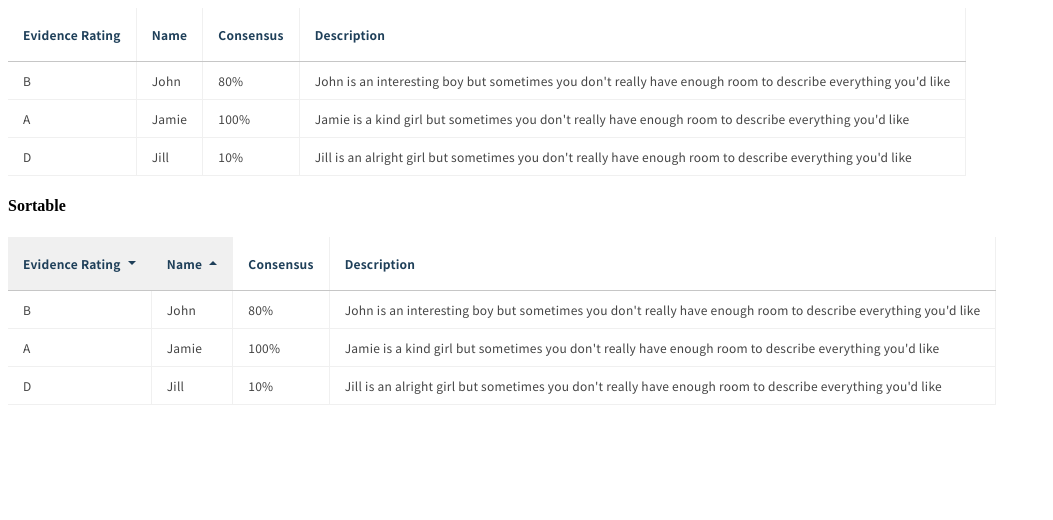
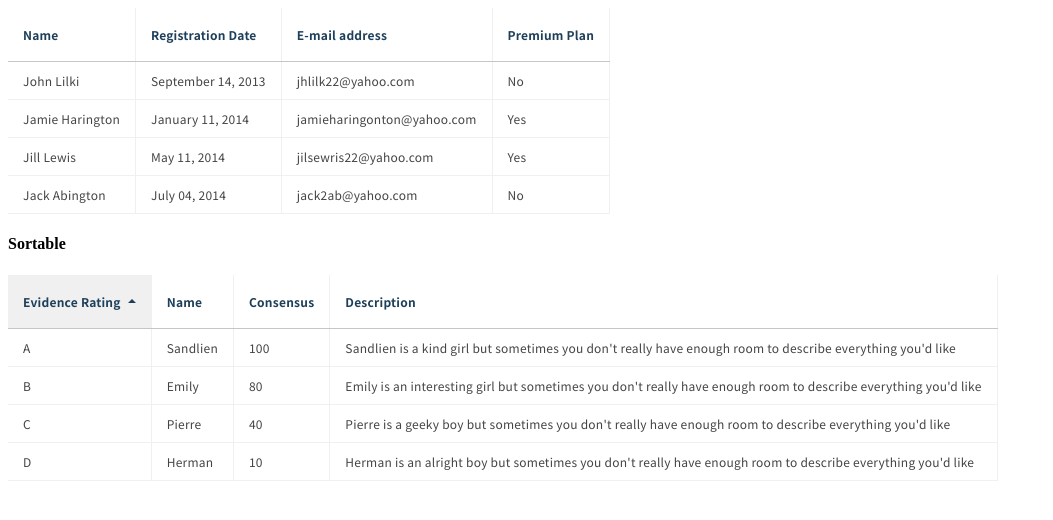
Before and after one commit to usagi-f/react-components, a Next.js app: page /example/Tables in a window 1280 px wide. Shown: the top 520 px of the page, without its empty margins (0-1053 px from the left). Built offline with nearby package versions, Linux system fonts and the light colour scheme.

Commit message:
update sortable example component

```diff
--- a/pages/example/Tables.js
+++ b/pages/example/Tables.js
@@ -1,35 +1,82 @@
-import React from 'react'
+import React, { Component } from 'react'
 import { Table } from '../../src/index'
 
-const Tables = () => (
+const tableData = [
+  { evidenceRating: 'B', name: 'Emily', consensus: 80, description: 'Emily is an interesting girl but sometimes you don\'t really have enough room to describe everything you\'d like' },
+  { evidenceRating: 'A', name: 'Sandlien', consensus: 100, description: 'Sandlien is a kind girl but sometimes you don\'t really have enough room to describe everything you\'d like' },
+  { evidenceRating: 'D', name: 'Herman', consensus: 10, description: 'Herman is an alright boy but sometimes you don\'t really have enough room to describe everything you\'d like' },
+  { evidenceRating: 'C', name: 'Pierre', consensus: 40, description: 'Pierre is a geeky boy but sometimes you don\'t really have enough room to describe everything you\'d like' },
+]
+
+const ascendingSort = (data, sortKey) => {
+  return data.sort((a, b) => {
+    if (a[sortKey] < b[sortKey]) return -1
+    if (a[sortKey] > b[sortKey]) return 1
+  })
+}
+
+export default class Tables extends Component {
+  state = {
+    column: 'evidenceRating',
+    data: ascendingSort(tableData, 'evidenceRating'),
+    direction: 'ascending',
+  }
+
+  handleSort = clickedColumn => () => {
+    const { column, data, direction } = this.state
+
+    if (column !== clickedColumn) {
+      // 初回ソート時は昇順
+      this.setState({
+        column: clickedColumn,
+        data: ascendingSort(data, clickedColumn),
+        direction: 'ascending',
+      })
+      return
+    }
+
+    this.setState({
+      data: data.reverse(),
+      direction: direction === 'ascending' ? 'descending' : 'ascending',
+    })
+  }
+  render() {
+    const { column, data, direction } = this.state
+    return (
       <section>
         <Table>
           <Table.Header>
             <Table.Row>
-          <Table.HeaderCell>Evidence Rating</Table.HeaderCell>
               <Table.HeaderCell>Name</Table.HeaderCell>
-          <Table.HeaderCell>Consensus</Table.HeaderCell>
-          <Table.HeaderCell>Description</Table.HeaderCell>
+              <Table.HeaderCell>Registration Date</Table.HeaderCell>
+              <Table.HeaderCell>E-mail address</Table.HeaderCell>
+              <Table.HeaderCell>Premium Plan</Table.HeaderCell>
             </Table.Row>
           </Table.Header>
           <Table.Body>
             <Table.Row>
-          <Table.Cell>B</Table.Cell>
-          <Table.Cell>John</Table.Cell>
-          <Table.Cell>80%</Table.Cell>
-          <Table.Cell>John is an interesting boy but sometimes you don't really have enough room to describe everything you'd like</Table.Cell>
+              <Table.Cell>John Lilki</Table.Cell>
+              <Table.Cell>September 14, 2013</Table.Cell>
+              <Table.Cell>jhlilk22@yahoo.com</Table.Cell>
+              <Table.Cell>No</Table.Cell>
             </Table.Row>
             <Table.Row>
-          <Table.Cell>A</Table.Cell>
-          <Table.Cell>Jamie</Table.Cell>
-          <Table.Cell>100%</Table.Cell>
-          <Table.Cell>Jamie is a kind girl but sometimes you don't really have enough room to describe everything you'd like</Table.Cell>
+              <Table.Cell>Jamie Harington</Table.Cell>
+              <Table.Cell>January 11, 2014</Table.Cell>
+              <Table.Cell>jamieharingonton@yahoo.com</Table.Cell>
+              <Table.Cell>Yes</Table.Cell>
             </Table.Row>
             <Table.Row>
-          <Table.Cell>D</Table.Cell>
-          <Table.Cell>Jill</Table.Cell>
-          <Table.Cell>10%</Table.Cell>
-          <Table.Cell>Jill is an alright girl but sometimes you don't really have enough room to describe everything you'd like</Table.Cell>
+              <Table.Cell>Jill Lewis</Table.Cell>
+              <Table.Cell>May 11, 2014</Table.Cell>
+              <Table.Cell>jilsewris22@yahoo.com</Table.Cell>
+              <Table.Cell>Yes</Table.Cell>
+            </Table.Row>
+            <Table.Row>
+              <Table.Cell>Jack Abington</Table.Cell>
+              <Table.Cell>July 04, 2014</Table.Cell>
+              <Table.Cell>jack2ab@yahoo.com</Table.Cell>
+              <Table.Cell>No</Table.Cell>
             </Table.Row>
           </Table.Body>
         </Table>
@@ -38,43 +85,43 @@ const Tables = () => (
           <Table.Header>
             <Table.Row>
               <Table.HeaderCell
-            sorted="descending"
-            onClick={() => alert('test')}
+                sorted={column === 'evidenceRating' ? direction : null}
+                onClick={this.handleSort('evidenceRating')}
               >
                 Evidence Rating
               </Table.HeaderCell>
               <Table.HeaderCell
-            sorted="ascending"
-            onClick={() => alert('test')}
+                sorted={column === 'name' ? direction : null}
+                onClick={this.handleSort('name')}
               >
                 Name
               </Table.HeaderCell>
-          <Table.HeaderCell onClick={() => alert('test')}>Consensus</Table.HeaderCell>
-          <Table.HeaderCell onClick={() => alert('test')}>Description</Table.HeaderCell>
+              <Table.HeaderCell
+                sorted={column === 'consensus' ? direction : null}
+                onClick={this.handleSort('consensus')}
+              >
+                Consensus
+              </Table.HeaderCell>
+              <Table.HeaderCell
+                sorted={column === 'description' ? direction : null}
+                onClick={this.handleSort('description')}
+              >
+                Description
+              </Table.HeaderCell>
             </Table.Row>
           </Table.Header>
           <Table.Body>
-        <Table.Row>
-          <Table.Cell>B</Table.Cell>
-          <Table.Cell>John</Table.Cell>
-          <Table.Cell>80%</Table.Cell>
-          <Table.Cell>John is an interesting boy but sometimes you don't really have enough room to describe everything you'd like</Table.Cell>
+            {this.state.data.map(({ evidenceRating, name, consensus, description }) => (
+              <Table.Row key={name}>
+                <Table.Cell>{evidenceRating}</Table.Cell>
+                <Table.Cell>{name}</Table.Cell>
+                <Table.Cell>{consensus}</Table.Cell>
+                <Table.Cell>{description}</Table.Cell>
               </Table.Row>
-        <Table.Row>
-          <Table.Cell>A</Table.Cell>
-          <Table.Cell>Jamie</Table.Cell>
-          <Table.Cell>100%</Table.Cell>
-          <Table.Cell>Jamie is a kind girl but sometimes you don't really have enough room to describe everything you'd like</Table.Cell>
-        </Table.Row>
-        <Table.Row>
-          <Table.Cell>D</Table.Cell>
-          <Table.Cell>Jill</Table.Cell>
-          <Table.Cell>10%</Table.Cell>
-          <Table.Cell>Jill is an alright girl but sometimes you don't really have enough room to describe everything you'd like</Table.Cell>
-        </Table.Row>
+            ))}
           </Table.Body>
         </Table>
       </section>
     )
-
-export default Tables
+  }
+}
```
Lines whose indentation alone changed are shown as unchanged.
